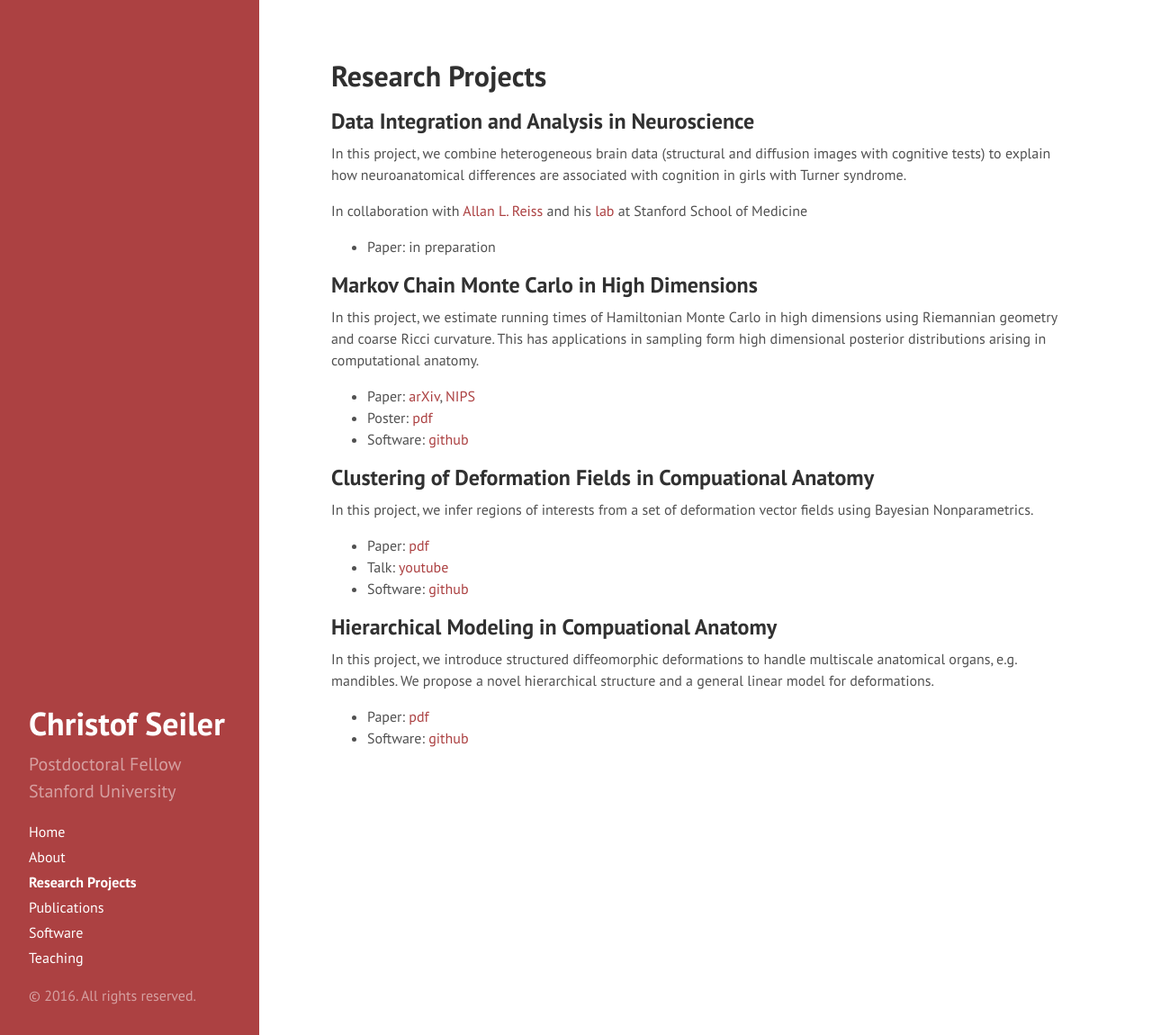
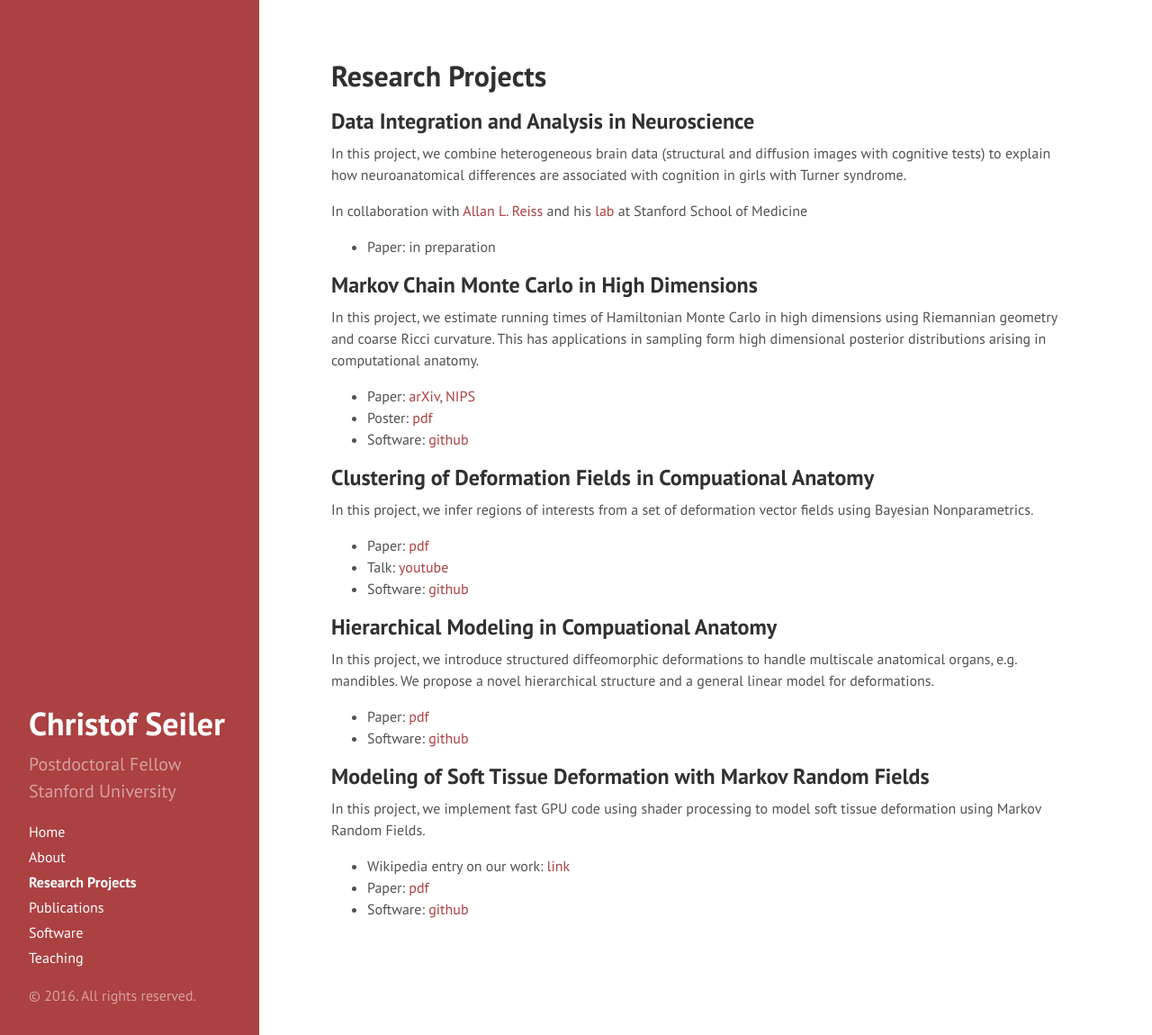
Before and after one commit to ChristofSeiler/ChristofSeiler.github.io, a Jekyll site: the page built from projects.md, in a window 1280 px wide and 1150 px high. Shown: the whole window at 90% size. Built offline with Jekyll 4.4.1, drawn with Linux system fonts in a browser that asks for light colours.

Commit message:
added master thesis project

```diff
--- a/projects.md
+++ b/projects.md
@@ -33,3 +33,11 @@ In this project, we introduce structured diffeomorphic deformations to handle mu
 
 * Paper: [pdf](http://www.inria.fr/sophia/asclepios/Publications/Christof.Seiler/SeilerPolyaffineTransformationTreesMedIA2012.pdf)
 * Software: [github](https://github.com/ChristofSeiler/PolyaffineTransformationTrees.git)
+
+## Modeling of Soft Tissue Deformation with Markov Random Fields
+
+In this project, we implement fast GPU code using shader processing to model soft tissue deformation using Markov Random Fields.
+
+* Wikipedia entry on our work: [link](https://en.wikipedia.org/wiki/Write-only_memory_(engineering)#cite_ref-7)
+* Paper: [pdf](http://link.springer.com/chapter/10.1007%2F978-1-84882-565-9_9)
+* Software: [github](https://github.com/ChristofSeiler/SoftTissueDeformations.git)
```
